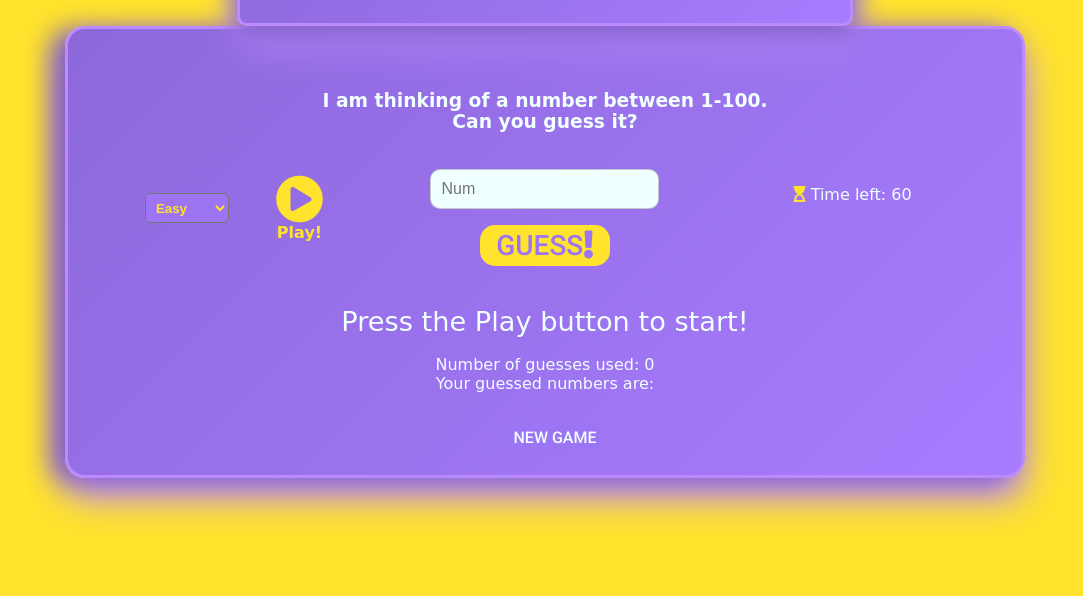
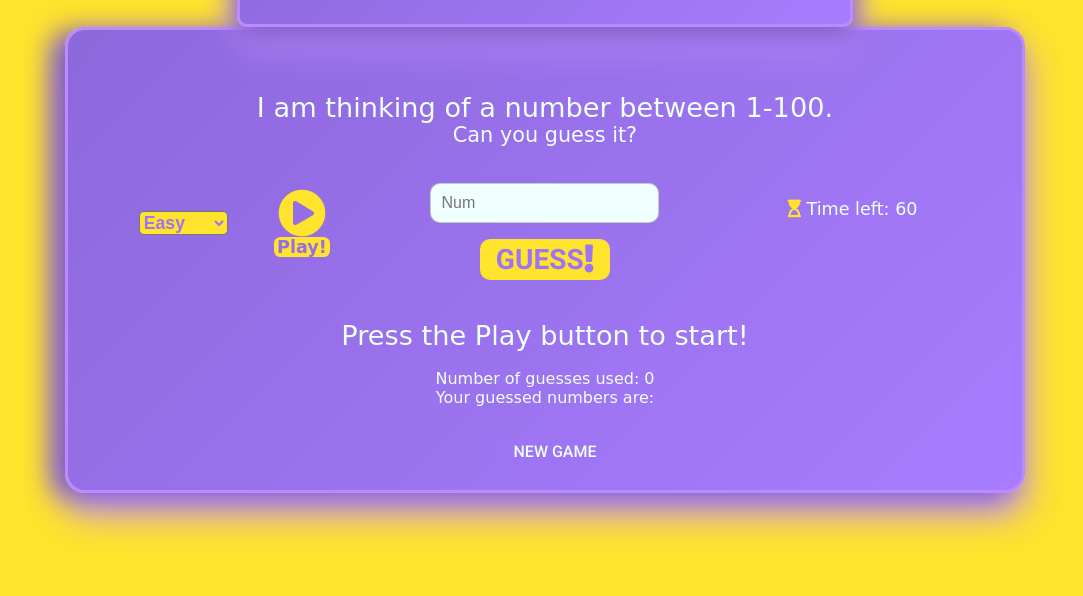
Before and after one commit to PhilipOSull/Project-Two, a plain HTML site: page index.html in a window 1280 px wide. Shown: the part 204-800 px from the top of the page, without its empty margins (95-1178 px from the left). Drawn offline with Linux system fonts and the light colour scheme; a web font is replaced by a local one.

Commit message:
Add functionality to the ReadMe. Change style for better contrast on some buttons. Disable dropdown menu in javascript when the game starts.

```diff
--- a/assets/css/style.css
+++ b/assets/css/style.css
@@ -1,10 +1,13 @@
-@import url('https://fonts.googleapis.com/css2?family=Corben:wght@400;700&family=Fredoka+One&family=Kavoon&family=Oi&family=Roboto:wght@100;300;400;500;700&family=Shrikhand&family=Ultra&display=swap');
+@import url('https://fonts.googleapis.com/css2?family=Corben:wght@400;700&family=Roboto:wght@100;300;400;500;700&display=swap');
 
 * {
     box-sizing: border-box;
     padding: 0;
     margin: 0;
 }
+
+/* To keep my content from spreading too wide on very large screens I will give the body a max-width of
+ 2500px(156.25rem) and center it on the document using margin-left: auto, margin-right: auto. */
 
 body {
 
@@ -15,6 +18,9 @@ body {
     align-items: center;
     justify-content: center;
     background-color: #FFE32C;
+    max-width: 156.25rem;
+    margin-left: auto;
+    margin-right: auto;
 }
 
 main {
@@ -34,7 +40,7 @@ main {
     /* margin-bottom: 10px; */
     background: linear-gradient(315deg, #a87cff, #8d68db);
     box-shadow: 0px 10px 26px #7f5ec5, 0px 20px 36px #bb8aff;
-    height: 7rem;
+    height: 8rem;
     display: inline-flex;
     align-items: center;
     border: solid;
@@ -77,6 +83,14 @@ h1 {
     color: azure;
 }
 
+#game-heading p:first-child {
+    font-size: 1.7rem;
+}
+
+#game-heading p:nth-child(2) {
+    font-size: 1.3rem;
+}
+
 /* --- MIDDLE SECTION - GAME AREA --- */
 
 .grid {
@@ -101,12 +115,13 @@ h1 {
 
 #difficulty {
 
-    padding: 0.35rem;
+    /* padding: 0.35rem; */
     border-radius: 5px;
     font-weight: 900;
     cursor: pointer;
-    background-color: #9d74f3;
-    color: #FFE32C;
+    font-size: 1.1rem;
+    background-color: #FFE32C;
+    color: #9d74f3;
 }
 
 #btn-start {
@@ -114,6 +129,15 @@ h1 {
     padding: 6px;
     color: #FFE32C;
     cursor: pointer;
+}
+
+#btn-start p {
+    background-color: #FFE32C;
+    color: #966fe7;
+    padding: 0 0.2rem;
+    border-radius: 0.4rem;
+    font-size: 1.1rem;
+    font-weight: 600;
 }
 
 /* GUESS AREA / GUESS BUTTON */
@@ -136,10 +160,10 @@ h1 {
 
     border: none;
     margin: 1rem;
-    font-weight: 500;
+    font-weight: 600;
     font-family: 'Roboto', sans-serif;
     font-size: 28px;
-    border-radius: 15px;
+    border-radius: 10px;
     background-color: #FFE32C;
     color: #9d74f3;
     padding: 4px 16px;
@@ -155,6 +179,7 @@ h1 {
 #right-area p {
     margin: 1rem;
     color: azure;
+    font-size: 1.1rem;
 }
 
 /* --- BOTTOM SECTION - GAME AREA --- */
@@ -276,8 +301,8 @@ h1 i,
         margin-bottom: 0.5rem;
     }
 
-    #game-heading h3:first-child {
-        font-size: 16px;
+    #game-heading p:first-child {
+        font-size: 1.6rem;
         text-align: center;
         margin-top: 5px;
     }
--- a/assets/js/script.js
+++ b/assets/js/script.js
@@ -118,6 +118,10 @@ function startGame() {
     userGuess.removeEventListener("keydown", evaluateGuessEnter);
     userGuess.addEventListener("keydown", evaluateGuessEnter);
 
+    if (btnStart.style.visibility = "hidden") {
+        select.disabled = true;
+    }
+
 }
 
 function gameTimer() {
@@ -150,6 +154,9 @@ function restart(e) {
     // console.log(computerAnswer);
     document.getElementById("time-left").innerText = 60;
     btnStart.style.visibility = "visible";
+    if (btnStart.style.visibility = "visible") {
+        select.disabled = false;
+    }
 
 
 }
--- a/index.html
+++ b/index.html
@@ -8,7 +8,7 @@
     <link rel="stylesheet" href="assets/css/style.css">
     <link rel="stylesheet" href="https://pro.fontawesome.com/releases/v5.10.0/css/all.css"
         integrity="sha384-AYmEC3Yw5cVb3ZcuHtOA93w35dYTsvhLPVnYs9eStHfGJvOvKxVfELGroGkvsg+p" crossorigin="anonymous">
-        <link rel="icon" type="image/x-icon" href="assets/images/favicon.png">
+    <link rel="icon" type="image/x-icon" href="assets/images/favicon.png">
     <title>Guess the Number!</title>
 </head>
 
@@ -18,15 +18,17 @@
 
         <!--HEADING-->
         <div id="heading-container">
-        <div id="main-heading"><h1>Guess the number <i class="fas fa-sort-numeric-down"></i></h1></div>
+            <div id="main-heading">
+                <h1>Guess the number <i class="fas fa-sort-numeric-down"></i></h1>
+            </div>
         </div>
         <!--GAME AREA-->
 
         <div id="game-area" class="container">
 
             <div id="game-heading">
-                <h3>I am thinking of a number between 1-100.</h3>
-                <h3>Can you guess it?</h3>
+                <p>I am thinking of a number between 1-100.</p>
+                <p>Can you guess it?</p>
             </div>
 
             <div class="grid">
@@ -41,7 +43,7 @@
                     </select>
                     <div id="btn-start" class="hvr-grow">
                         <div><i class="fas fa-play-circle fa-3x"></i>
-                            <h4>Play!</h4>
+                            <p>Play!</p>
                         </div>
                     </div>
 
```
Also changed, not shown: assets/images/favicon.png, assets/images/favicon01.png (added), 1 other file.
